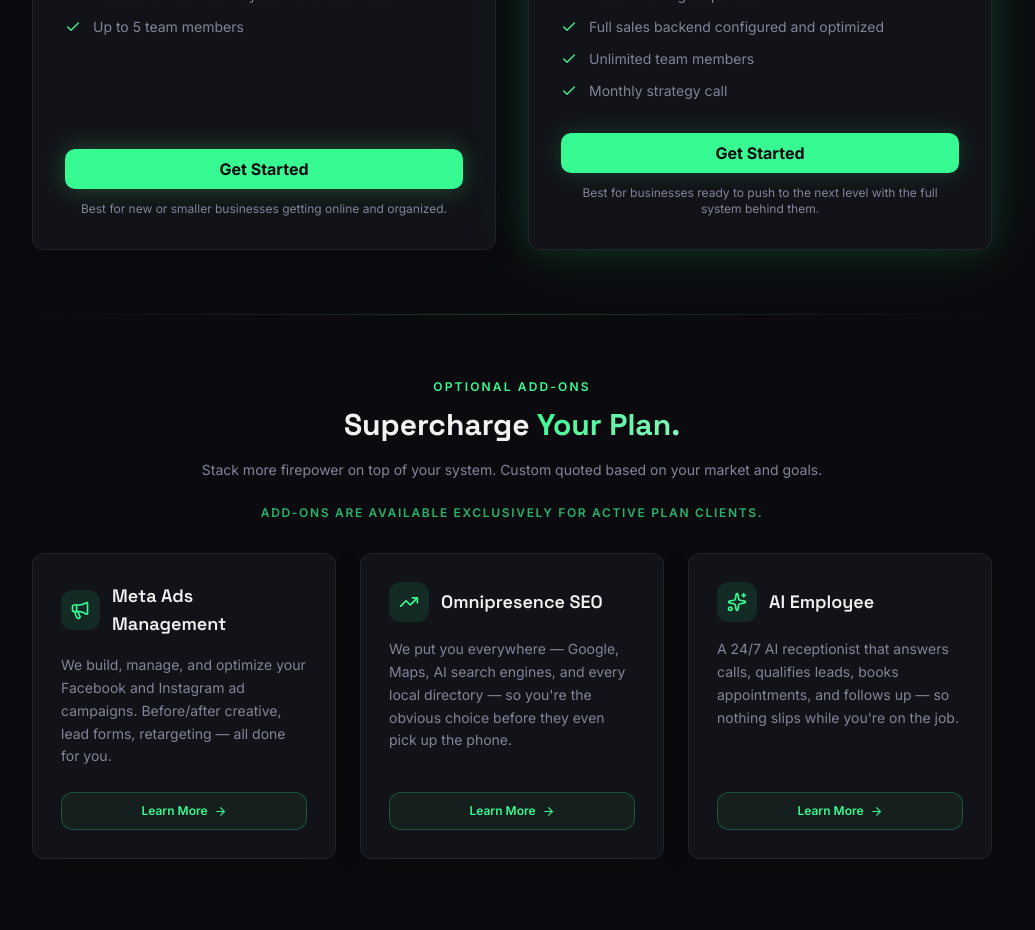
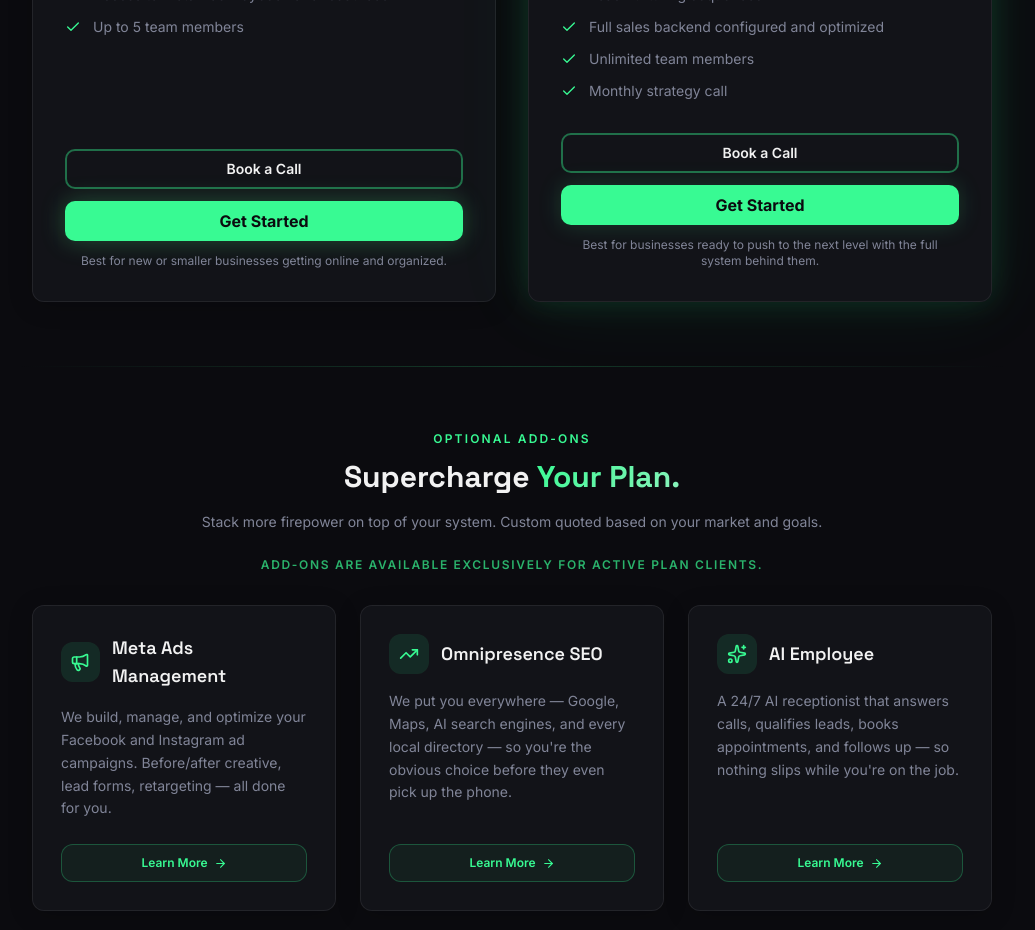
Before and after one commit to jcdammert/scale-mint, a Next.js app: page /pricing in a window 1280 px wide. Shown: the part 1100-2030 px from the top of the page, without its empty margins (128-1163 px from the left). Built offline with nearby package versions, Linux system fonts and the light colour scheme.

Commit message:
Add 'Book a Call' button above 'Get Started' on both pricing cards
Co-Authored-By: Claude Sonnet 4.6 <noreply@anthropic.com>

```diff
--- a/src/app/pricing/page.tsx
+++ b/src/app/pricing/page.tsx
@@ -198,11 +198,17 @@ export default function PricingPage() {
                 ))}
               </ul>
 
+              <a href="/book" className="mt-8 block">
+                <Button variant="hero-outline" className="w-full">
+                  Book a Call
+                </Button>
+              </a>
+
               <a
                 href={isAnnual ? "https://links.scalemintsolutions.com/payment-link/6a2850e103b17c94f5715636" : "https://links.scalemintsolutions.com/payment-link/6a33e6e871a0aa761e465669"}
                 target="_blank"
                 rel="noopener noreferrer"
-                className="mt-8 block"
+                className="mt-3 block"
               >
                 <Button variant="cta" className="w-full">
                   Get Started
@@ -270,11 +276,17 @@ export default function PricingPage() {
                 ))}
               </ul>
 
+              <a href="/book" className="mt-8 block">
+                <Button variant="hero-outline" className="w-full">
+                  Book a Call
+                </Button>
+              </a>
+
               <a
                 href={isAnnual ? "https://links.scalemintsolutions.com/payment-link/6a417aa5390a6e280643b10c" : "https://links.scalemintsolutions.com/payment-link/6a36948ceaa0b5cf5db56650"}
                 target="_blank"
                 rel="noopener noreferrer"
-                className="mt-8 block"
+                className="mt-3 block"
               >
                 <Button variant="cta" className="w-full animate-glow-pulse">
                   Get Started
```
